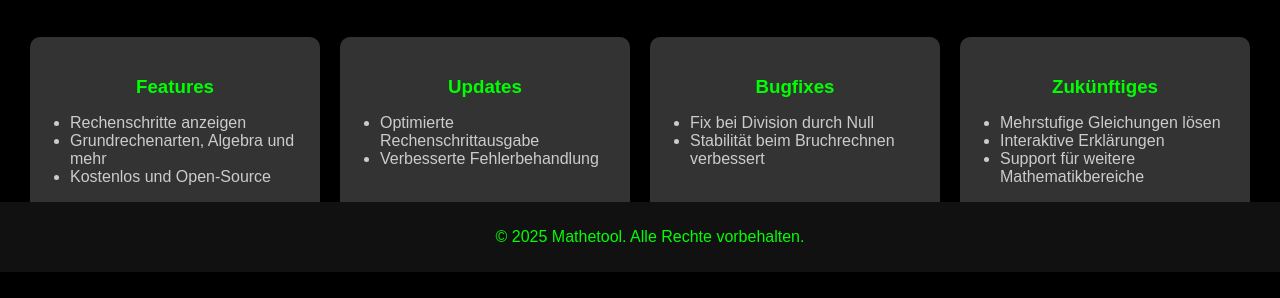
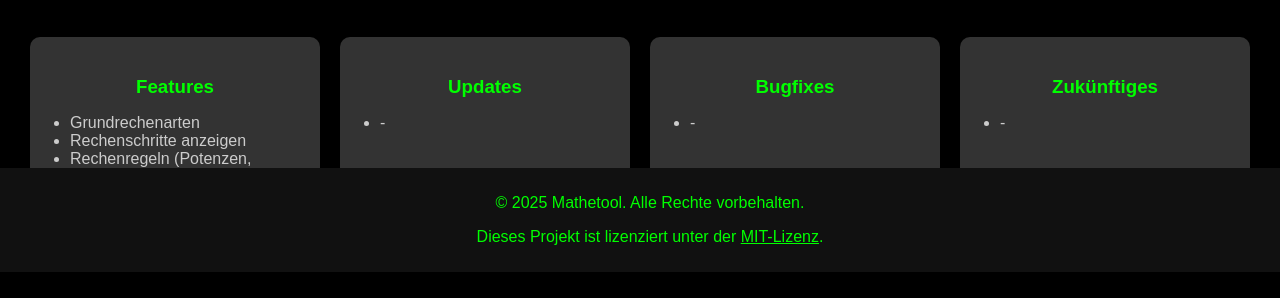
Before and after one commit to Supergoof1410/Mathetool, a plain HTML site: page index.html in a window 1280 px wide. Shown: the part 528-826 px from the top of the page. Before the commit the page ends 800 px from the top, so only its background shows below. Drawn offline with Linux system fonts and the light colour scheme.

Commit message:
index update

```diff
--- a/index.html
+++ b/index.html
@@ -48,34 +48,31 @@
             <section class="box features">
                 <h3>Features</h3>
                 <ul>
+                    <li>Grundrechenarten</li>
                     <li>Rechenschritte anzeigen</li>
-                    <li>Grundrechenarten, Algebra und mehr</li>
-                    <li>Kostenlos und Open-Source</li>
+                    <li>Rechenregeln (Potenzen, Punkt-vor-Strich, Addition und Subtraktion)</li>
+                    <li>Terminalanwendug</li>
                 </ul>
             </section>
 
             <section class="box updates">
                 <h3>Updates</h3>
                 <ul>
-                    <li>Optimierte Rechenschrittausgabe</li>
-                    <li>Verbesserte Fehlerbehandlung</li>
+                    <li>-</li>
                 </ul>
             </section>
 
             <section class="box bugfixes">
                 <h3>Bugfixes</h3>
                 <ul>
-                    <li>Fix bei Division durch Null</li>
-                    <li>Stabilität beim Bruchrechnen verbessert</li>
+                    <li>-</li>
                 </ul>
             </section>
 
             <section class="box future">
                 <h3>Zukünftiges</h3>
                 <ul>
-                    <li>Mehrstufige Gleichungen lösen</li>
-                    <li>Interaktive Erklärungen</li>
-                    <li>Support für weitere Mathematikbereiche</li>
+                    <li>-</li>
                 </ul>
             </section>
         </div>
@@ -83,6 +80,7 @@
 
     <footer>
         <p>© 2025 Mathetool. Alle Rechte vorbehalten.</p>
+        <p>Dieses Projekt ist lizenziert unter der <a href="LICENSE.md">MIT-Lizenz</a>.</p>
     </footer>
 </body>
 </html>
```
